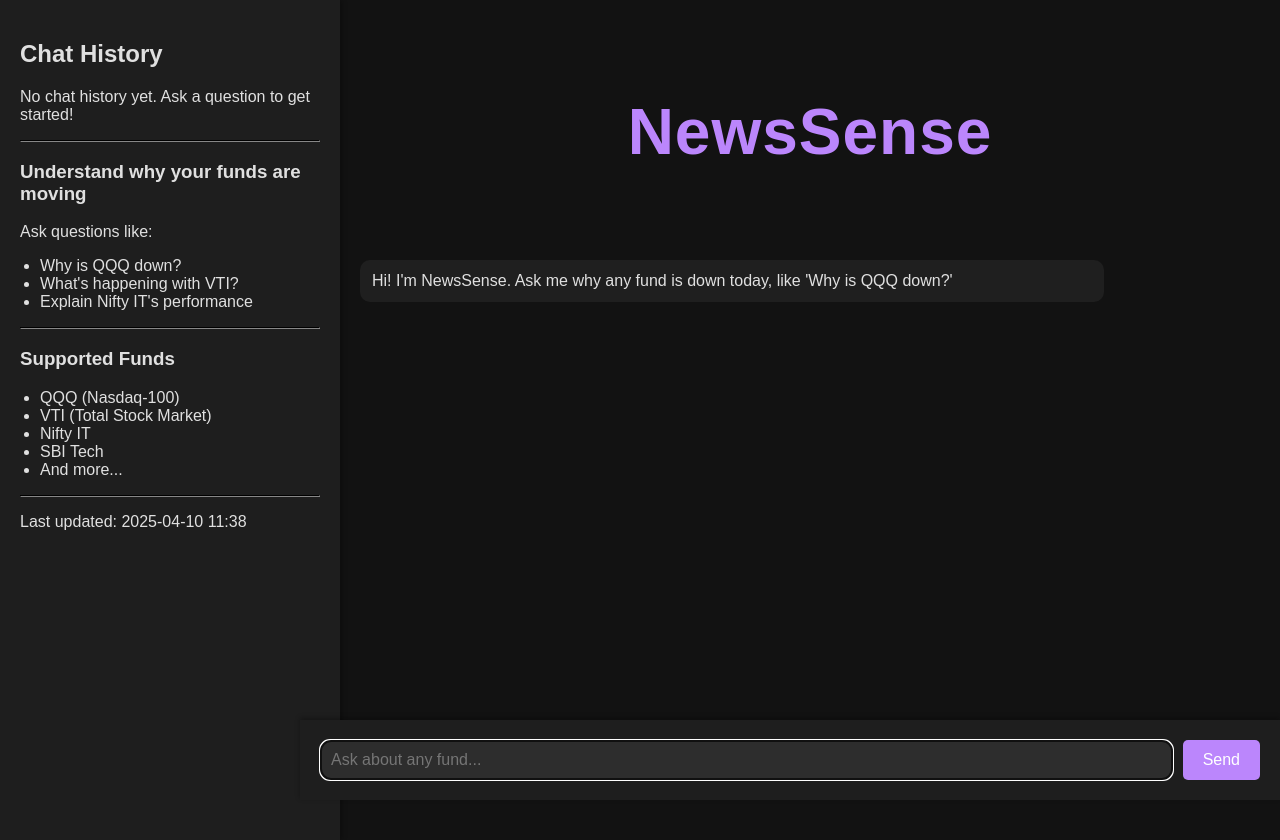
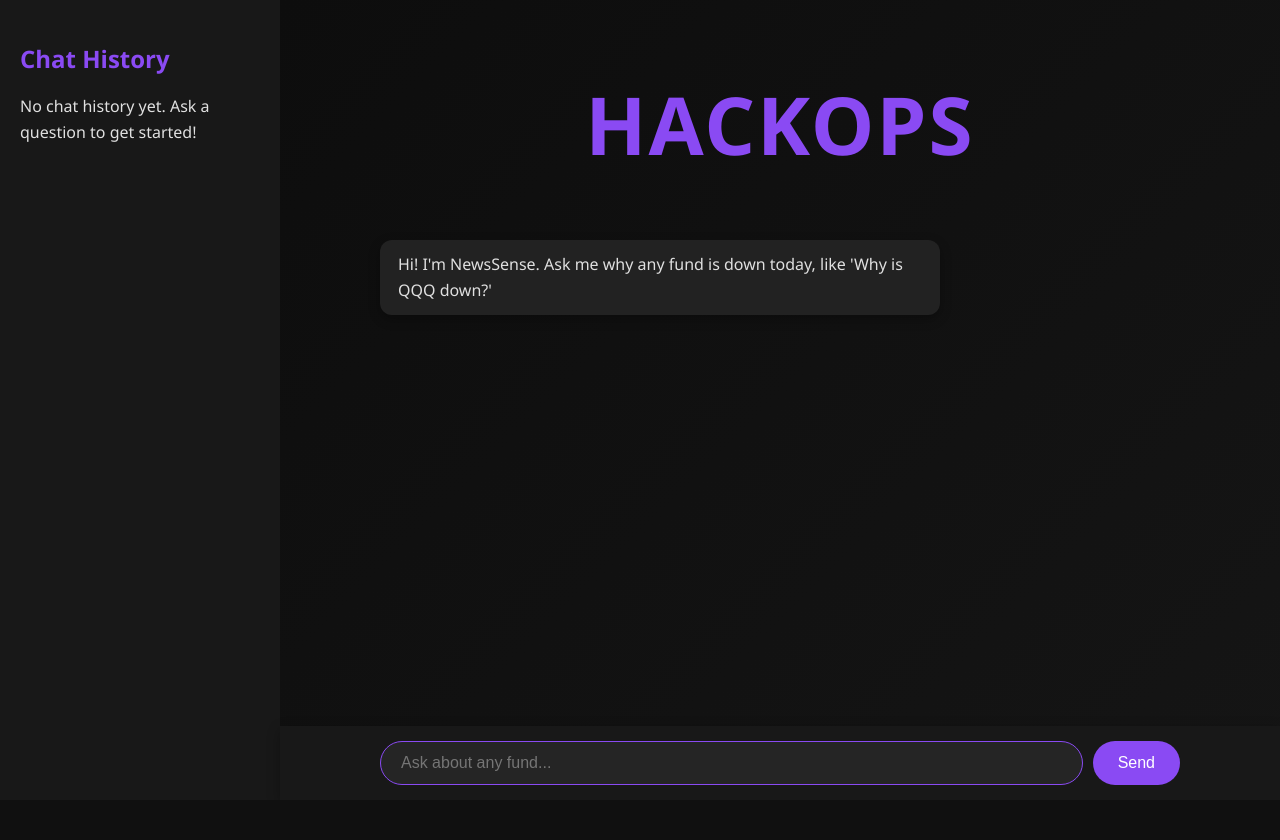
Before and after one commit to Shashankrl/nhceui, a Flask app: page / in a window 1280 px wide. After the commit the page ends 785 px from the top, so only its background shows below. Run offline with Flask 3, Linux system fonts and the light colour scheme.

Commit message:
changes in the ui for flask

```diff
--- a/templates/index.html
+++ b/templates/index.html
@@ -3,80 +3,110 @@
 <head>
     <meta charset="UTF-8">
     <meta name="viewport" content="width=device-width, initial-scale=1.0">
-    <title>NewsSense</title>
+    <title>DevOps</title>
     <style>
         :root {
-            --bg-color: #121212;
-            --sidebar-bg: #1e1e1e;
+            --bg-color: #0d0d0d;
+            --sidebar-bg: #181818;
             --text-color: #e0e0e0;
-            --primary-color: #bb86fc;
-            --secondary-color: #03dac6;
-            --user-message-bg: #ffffff;
-            --bot-message-bg: #1f1f1f;
-            --input-bg: #2d2d2d;
-            --border-color: #333;
+            --primary-color: #8a4af3;
+            --secondary-color: #00d4b8;
+            --user-message-bg: #8a4af3;
+            --bot-message-bg: #222222;
+            --input-bg: #252525;
+            --border-color: #404040;
+            --shadow: 0 4px 12px rgba(0, 0, 0, 0.3);
+        }
+
+        * {
+            box-sizing: border-box;
         }
 
         body {
-            font-family: Arial, sans-serif;
+            font-family: 'Segoe UI', Arial, sans-serif;
             margin: 0;
             padding: 0;
             display: flex;
             min-height: 100vh;
             background-color: var(--bg-color);
             color: var(--text-color);
+            line-height: 1.6;
         }
 
-        /* Header styling */
-        .header-container {
-            display: flex;
-            justify-content: center;
-            align-items: center;
-            padding: 2rem 0;
-            margin-bottom: 1rem;
-        }
+        /* Header */
         .header-title {
-            font-size: 4rem;
-            font-weight: 700;
+            font-size: 5rem;
+            font-weight: 600;
             color: var(--primary-color);
             text-align: center;
-            font-family: 'Arial', sans-serif;
-            letter-spacing: 1px;
+            padding: 2.5rem 0;
+            margin: 0;
+            text-transform: uppercase;
+            letter-spacing: 2px;
+            background-color: transparent; /* No background gradient */
+             /* Reset gradient effect */
+            -webkit-text-fill-color: var(--primary-color); /* Solid color instead of gradient */
         }
 
-        /* Responsive adjustments */
-        @media (max-width: 768px) {
-            .header-title {
-                font-size: 2.5rem;
-                padding: 0 1rem;
-            }
-            body {
-                flex-direction: column;
-            }
-            .sidebar {
-                width: 100%;
-                height: auto;
-            }
-            .input-container {
-                left: 0;
-            }
+        /* Sidebar */
+        .sidebar {
+            width: 280px;
+            background-color: var(--sidebar-bg);
+            padding: 20px;
+            box-shadow: var(--shadow);
+            height: 100vh;
+            overflow-y: auto;
+            transition: width 0.3s ease;
+        }
+        .sidebar h2 {
+            font-size: 1.5rem;
+            margin-bottom: 15px;
+            color: var(--primary-color);
+        }
+        .sidebar-chat-item {
+            padding: 10px;
+            margin: 8px 0;
+            border-radius: 8px;
+            background-color: var(--bg-color);
+            border: 1px solid var(--border-color);
+            transition: background 0.2s ease;
+        }
+        .sidebar-chat-item:hover {
+            background-color: #2a2a2a;
+        }
+        .sidebar-chat-item summary {
+            font-size: 0.9rem;
+            color: var(--text-color);
+        }
+        .sidebar-chat-item div {
+            font-size: 0.85rem;
+            color: #b0b0b0;
+            margin-top: 8px;
         }
 
-        /* Chat interface styling */
-        .chat-input {
-            background-color: var(--input-bg);
-            color: var(--text-color);
-            border-radius: 10px;
-            padding: 10px;
-            width: 100%;
-            border: 1px solid var(--border-color);
-            font-size: 16px;
+        /* Main Content */
+        .main-content {
+            flex: 1;
+            padding: 20px;
+            overflow-y: auto;
+            height: 100vh;
+            position: relative;
+            background: linear-gradient(135deg, var(--bg-color), #151515);
+        }
+        .chat-container {
+            margin-bottom: 100px;
+            max-width: 800px;
+            margin-left: auto;
+            margin-right: auto;
         }
         .message {
-            padding: 12px;
-            border-radius: 10px;
-            margin: 10px 0;
-            max-width: 80%;
+            padding: 12px 18px;
+            border-radius: 12px;
+            margin: 12px 0;
+            max-width: 70%;
+            word-wrap: break-word;
+            box-shadow: var(--shadow);
+            animation: fadeIn 0.3s ease;
         }
         .user-message {
             background-color: var(--user-message-bg);
@@ -86,170 +116,127 @@
         .bot-message {
             background-color: var(--bot-message-bg);
             margin-right: auto;
+            color: var(--text-color);
+        }
+        .message small {
+            display: block;
+            font-size: 0.75rem;
+            opacity: 0.7;
+            margin-top: 5px;
         }
 
-        /* Sidebar styling */
-        .sidebar {
-            width: 300px;
-            background-color: var(--sidebar-bg);
-            padding: 20px;
-            box-shadow: 2px 0 5px rgba(0,0,0,0.3);
-            height: 100vh;
-            overflow-y: auto;
-        }
-
-        .main-content {
-            flex: 1;
-            padding: 20px;
-            overflow-y: auto;
-            height: 100vh;
-            position: relative;
-        }
-
-        /* Sidebar chat history styling */
-        .sidebar-chat-item {
-            padding: 8px;
-            margin: 4px 0;
-            border-radius: 4px;
-            background-color: var(--bg-color);
-            cursor: pointer;
-            border: 1px solid var(--border-color);
-        }
-        .sidebar-chat-item:hover {
-            background-color: #252525;
-        }
-
-        .chat-container {
-            margin-bottom: 80px;
-        }
-
+        /* Input Container */
         .input-container {
             position: fixed;
             bottom: 0;
-            left: 300px;
+            left: 280px;
             right: 0;
-            padding: 20px;
+            padding: 15px 20px;
             background-color: var(--sidebar-bg);
-            box-shadow: 0 -2px 5px rgba(0,0,0,0.3);
+            box-shadow: var(--shadow);
         }
-
         form {
             display: flex;
             gap: 10px;
+            max-width: 800px;
+            margin: 0 auto;
         }
-
+        .chat-input {
+            flex: 1;
+            background-color: var(--input-bg);
+            color: var(--text-color);
+            border: 1px solid var(--border-color);
+            border-radius: 25px;
+            padding: 12px 20px;
+            font-size: 1rem;
+            outline: none;
+            transition: border-color 0.2s ease;
+        }
+        .chat-input:focus {
+            border-color: var(--primary-color);
+        }
         button {
             background-color: var(--primary-color);
             color: white;
             border: none;
-            padding: 10px 20px;
-            border-radius: 5px;
+            padding: 12px 25px;
+            border-radius: 25px;
             cursor: pointer;
-            font-size: 16px;
+            font-size: 1rem;
+            transition: background 0.2s ease;
+        }
+        button:hover {
+            background-color: #6e3cc9;
         }
 
-        button:hover {
-            background-color: #9c64ff;
+        /* Responsive Design */
+        @media (max-width: 768px) {
+            body {
+                flex-direction: column;
+            }
+            .sidebar {
+                width: 100%;
+                height: auto;
+                max-height: 30vh;
+            }
+            .input-container {
+                left: 0;
+            }
+            .header-title {
+                font-size: 2rem;
+            }
+            .message {
+                max-width: 85%;
+            }
         }
 
-        /* Markdown-like styling */
-        strong {
-            font-weight: bold;
-            color: var(--secondary-color);
+        /* Scrollbar */
+        ::-webkit-scrollbar {
+            width: 6px;
         }
-
-        a {
-            color: var(--primary-color);
-            text-decoration: none;
-        }
-
-        a:hover {
-            text-decoration: underline;
-        }
-
-        ul {
-            padding-left: 20px;
-        }
-
-        hr {
-            border-color: var(--border-color);
-        }
-
-        details summary {
-            cursor: pointer;
-            outline: none;
-        }
-
-        details summary::-webkit-details-marker {
-            color: var(--primary-color);
-        }
-
-        /* Scrollbar styling */
-        ::-webkit-scrollbar {
-            width: 8px;
-        }
-
         ::-webkit-scrollbar-track {
             background: var(--sidebar-bg);
         }
-
         ::-webkit-scrollbar-thumb {
             background: var(--primary-color);
-            border-radius: 4px;
+            border-radius: 3px;
+        }
+        ::-webkit-scrollbar-thumb:hover {
+            background: #6e3cc9;
         }
 
-        ::-webkit-scrollbar-thumb:hover {
-            background: #9c64ff;
+        /* Animation */
+        @keyframes fadeIn {
+            from { opacity: 0; transform: translateY(10px); }
+            to { opacity: 1; transform: translateY(0); }
         }
     </style>
 </head>
 <body>
     <div class="sidebar">
         <h2>Chat History</h2>
-
         {% if not chat_history.sidebar_history %}
             <p>No chat history yet. Ask a question to get started!</p>
         {% else %}
             {% for item in chat_history.sidebar_history|reverse %}
                 <details class="sidebar-chat-item">
-                    <summary>Q: {{ item.question }} ({{ item.timestamp }})</summary>
-                    <div style="margin-top: 10px;">{{ item.answer|safe }}</div>
+                    <summary>{{ item.question }} <small>({{ item.timestamp }})</small></summary>
+                    <div>{{ item.answer|safe }}</div>
                 </details>
             {% endfor %}
         {% endif %}
-
-        <hr>
-        <h3>Understand why your funds are moving</h3>
-        <p>Ask questions like:</p>
-        <ul>
-            <li>Why is QQQ down?</li>
-            <li>What's happening with VTI?</li>
-            <li>Explain Nifty IT's performance</li>
-        </ul>
-
-        <hr>
-        <h3>Supported Funds</h3>
-        <ul>
-            <li>QQQ (Nasdaq-100)</li>
-            <li>VTI (Total Stock Market)</li>
-            <li>Nifty IT</li>
-            <li>SBI Tech</li>
-            <li>And more...</li>
-        </ul>
-
-        <hr>
-        <p>Last updated: {{ current_time }}</p>
     </div>
 
     <div class="main-content">
-        <div class="header-container">
-            <h1 class="header-title">NewsSense</h1>
-        </div>
+        <h1 class="header-title">HackOps</h1>
 
-        <div class="chat-container">
+        <div class="chat-container" id="chat-container">
             {% for message in chat_history.current_messages %}
                 <div class="message {% if message.role == 'user' %}user-message{% else %}bot-message{% endif %}">
                     {{ message.content|safe }}
+                    {% if message.timestamp %}
+                        <small>{{ message.timestamp }}</small>
+                    {% endif %}
                 </div>
             {% endfor %}
         </div>
@@ -261,5 +248,11 @@
             </form>
         </div>
     </div>
+
+    <script>
+        // Auto-scroll to the bottom of the chat container
+        const chatContainer = document.getElementById('chat-container');
+        chatContainer.scrollTop = chatContainer.scrollHeight;
+    </script>
 </body>
 </html>
```
